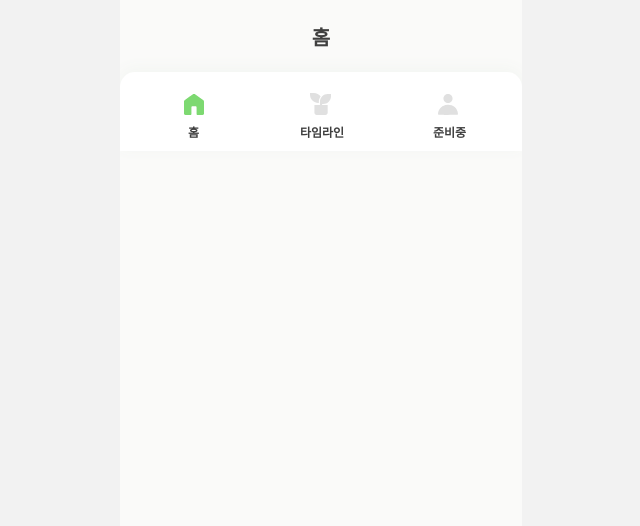
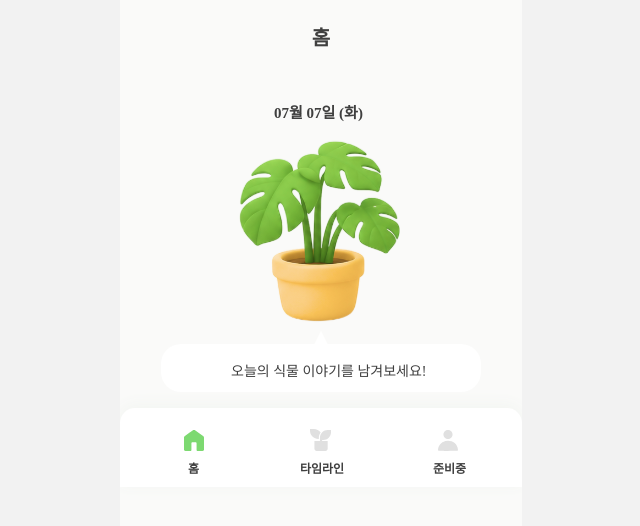
Before and after one commit to likelion14-team01/frontend, a React (Vite) app: page / in a window 1280 px wide. Shown: the top 526 px of the page, without its empty margins (319-959 px from the left). Built offline with nearby package versions, Linux system fonts and the light colour scheme.

Commit message:
✨ Feat: Home에 TopSection 연결

```diff
--- a/src/pages/Home/Home.jsx
+++ b/src/pages/Home/Home.jsx
@@ -1,10 +1,12 @@
 import React from "react";
 import MainHeader from "../../components/header/MainHeader";
+import TopSection from "../TopSection/TopSection.jsx";
 
 function Home() {
   return (
     <div>
       <MainHeader title="홈" />
+      <TopSection />
     </div>
   );
 }
```
